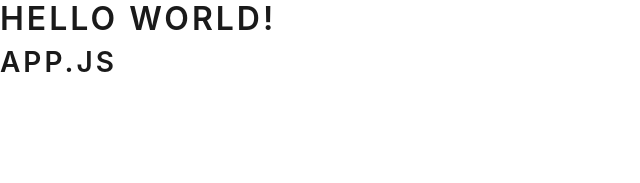
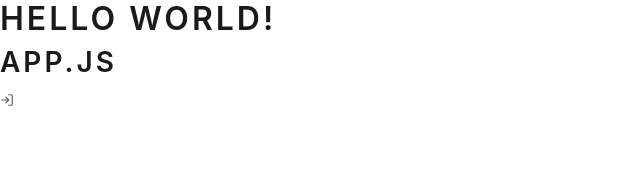
Before and after one commit to tryber/sd-03-block15-project-frontend-online-store-03, a React (Create React App) app: page / in a window 1280 px wide. Shown: the top 183 px of the page, without its empty margins (0-640 px from the left). Built offline with nearby package versions, Linux system fonts and the light colour scheme.

Commit message:
flaticon

```diff
--- a/package.json
+++ b/package.json
@@ -7,9 +7,11 @@
     "@testing-library/react": "^10.0.4",
     "@testing-library/user-event": "^10.1.0",
     "bootswatch": "^4.4.1",
+    "flat-icons": "^1.0.0",
     "i": "^0.3.6",
     "react": "^16.13.1",
     "react-dom": "^16.13.1",
+    "react-icons": "^3.10.0",
     "react-scripts": "3.4.1"
   },
   "scripts": {
--- a/src/App.js
+++ b/src/App.js
@@ -1,11 +1,13 @@
 import React from 'react';
 import './App.css';
+import { FiLogIn } from 'react-icons/fi';
 
 function App() {
   return (
     <div>
       <h1>Hello world!</h1>
       <h2>App.js</h2>
+      <FiLogIn />
     </div>
   );
 }
```
Also changed, not shown: src/pages/cart.jsx (added), 1 other file (tests, documents, lock files or other folders).
